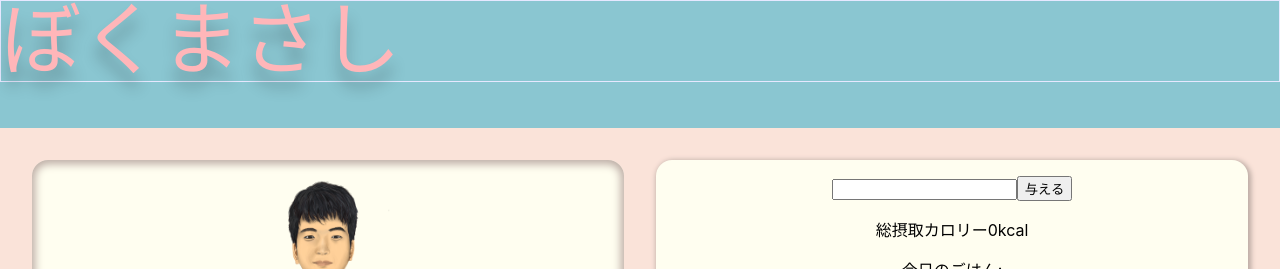
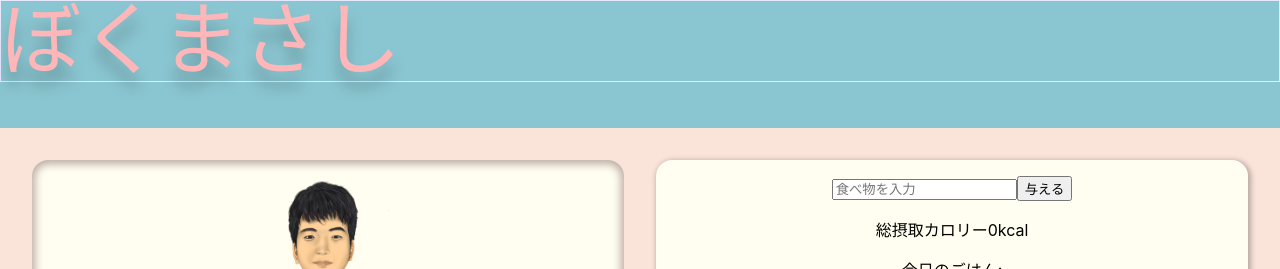
Before and after one commit to watnows/hackathon-2022-team2, a React (Create React App) app: page / in a window 1280 px wide. Shown: the top 269 px of the page. Built offline with nearby package versions, Linux system fonts and the light colour scheme.

Commit message:
add input placeholder

```diff
--- a/src/App.js
+++ b/src/App.js
@@ -88,6 +88,7 @@ const Data = (props) => {
             <div className="App">
                 <input
                     value={text}
+                    placeholder="食べ物を入力"
                     onChange={(Event) => setText(Event.target.value)}
                     onKeyPress={Pressenter}
                 />
```
